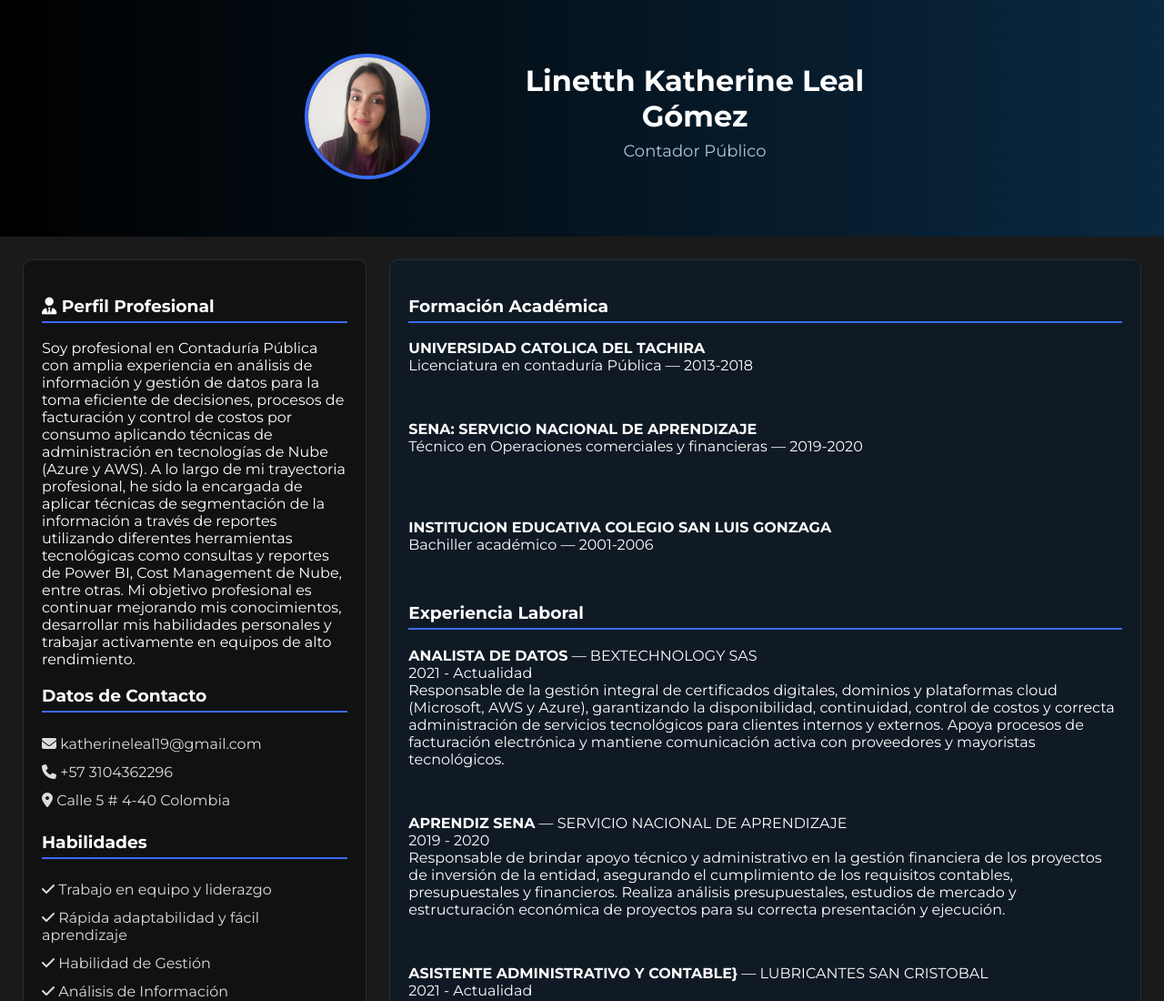
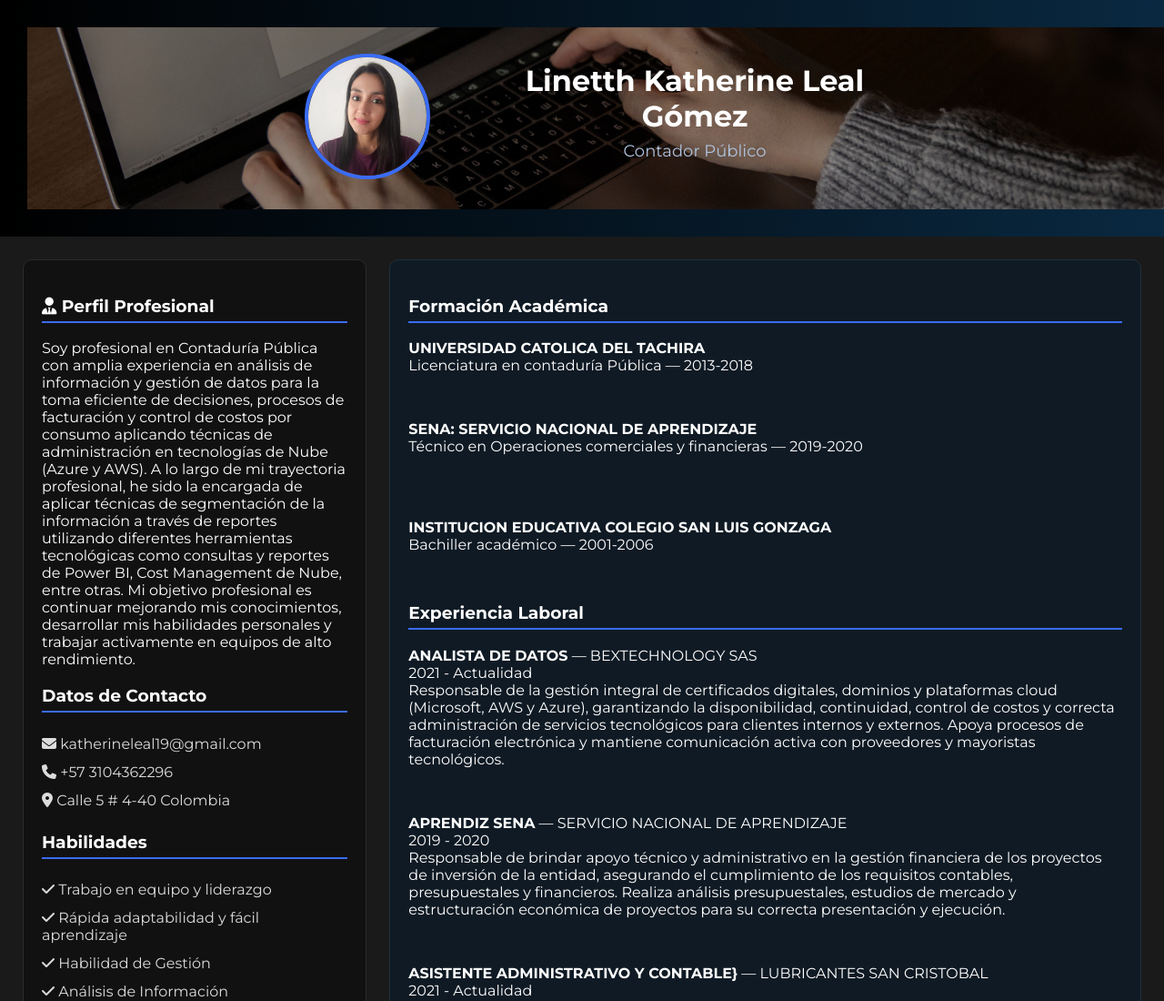
Before and after one commit to katherineleal19/hoja-vida-katherineLeal, a plain HTML site: page index.html in a window 1280 px wide. Shown: the top 1100 px of the page at 91% size. Drawn offline with Linux system fonts and the light colour scheme; files whose address does not match are found by name.

Commit message:
Update index.html

```diff
--- a/index.html
+++ b/index.html
@@ -27,7 +27,7 @@ header {
 .banner {
     width: 100%;
     height: 200px;
-    background-image: url('img/banner.png');
+    background-image: url('Banner.png');
     background-size: cover;
     background-position: center;
     background-repeat: no-repeat;
```
